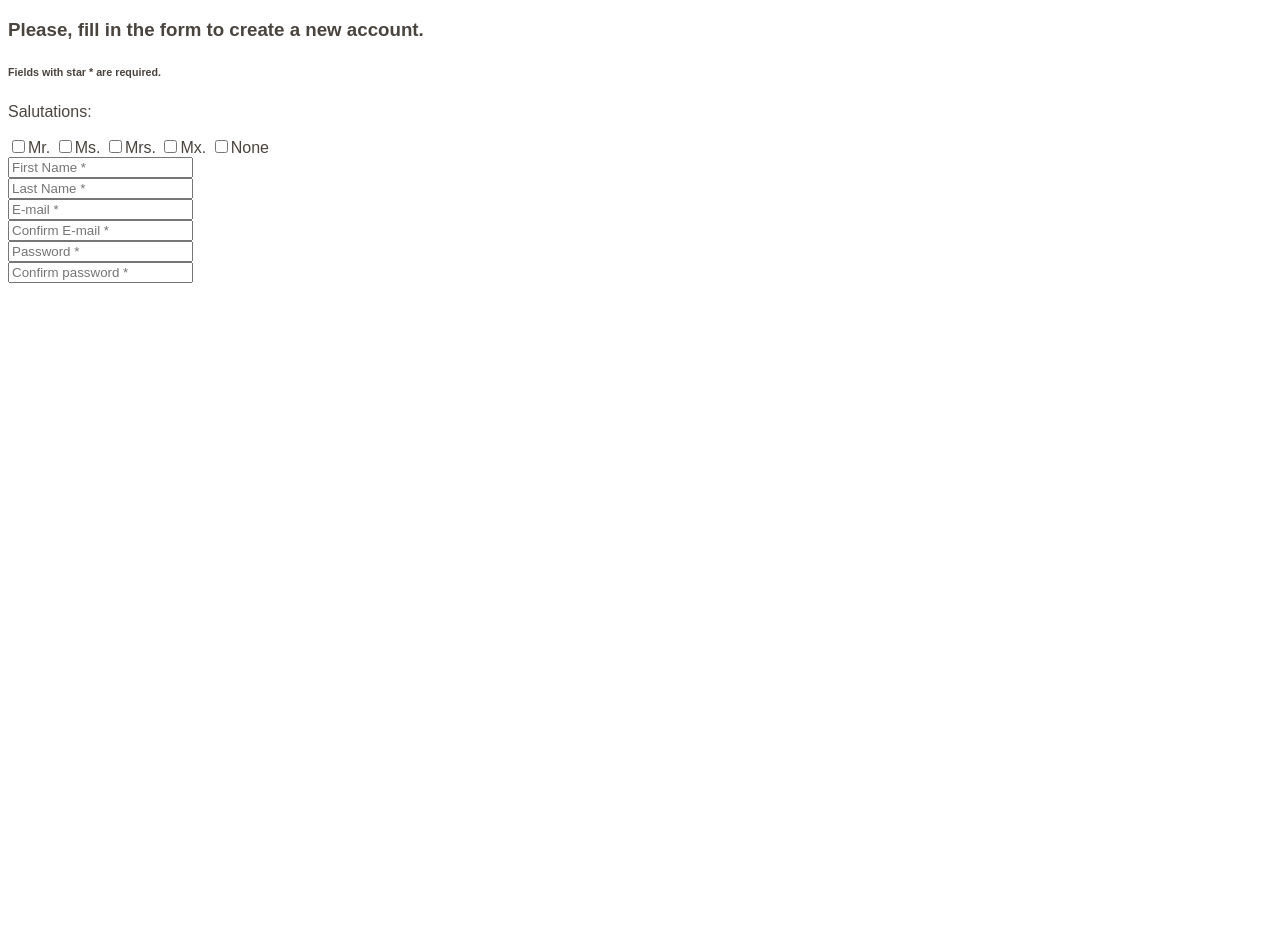
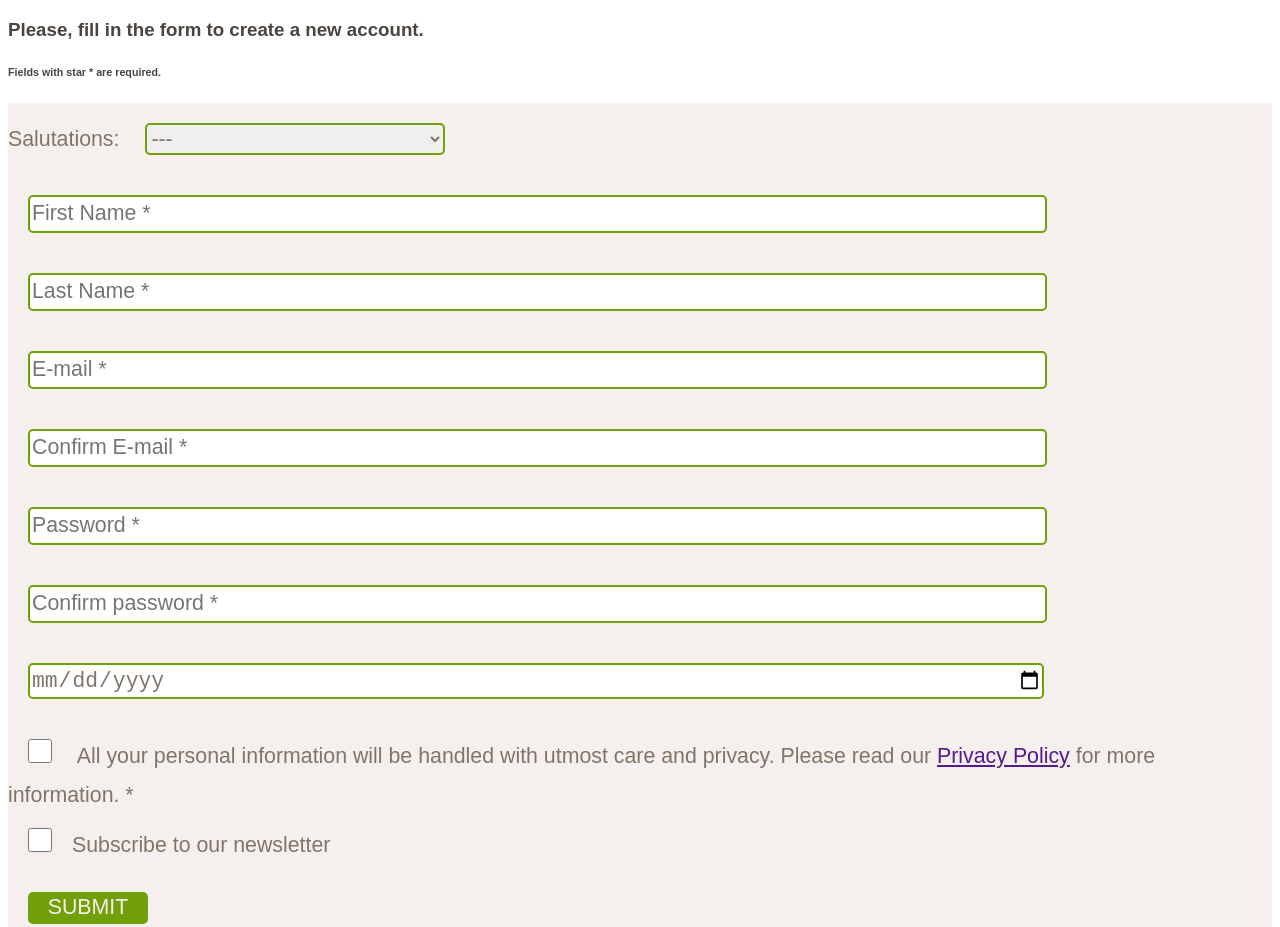
Before and after one commit to UlianaAsadulina/Weleda-Landing-Page, a plain HTML site: page create.html in a window 1280 px wide. Shown: the top 927 px of the page. Before the commit the page ends 800 px from the top, so only its background shows below. Drawn offline with Linux system fonts and the light colour scheme.

Commit message:
Login/Sign in pages styles created

```diff
--- a/create.html
+++ b/create.html
@@ -15,13 +15,17 @@
     <body>
         <h3>Please, fill in the form to create a new account.</h3>
         <h6>Fields with star * are required.</h6>
-        <form action="#">
-            <p>Salutations:</p>
-                <input type="checkbox" name="checkbox1" id="checkbox1"><label for="checkbox1">Mr.</label>
-                <input type="checkbox" name="checkbox2" id="checkbox2"><label for="checkbox1">Ms.</label>
-                <input type="checkbox" name="checkbox3" id="checkbox3"><label for="checkbox3">Mrs.</label>
-                <input type="checkbox" name="checkbox4" id="checkbox4"><label for="checkbox4">Mx.</label>
-                <input type="checkbox" name="checkbox5" id="checkbox5"><label for="checkbox5">None</label>
+        <div class="inputContainer"></div>
+            <form action="#" class="inputForm">
+                <label for="UserSalutations">Salutations:</label>
+                <select id="UserSalutations">
+                    <option value="---">---</option>
+                    <option value="Mr.">Mr.</option>
+                    <option value="Ms.">Ms.</option>
+                    <option value="Mrs.">Mrs.</option>
+                    <option value="Mx.">Mx.</option>
+                </select>
+
                 <br>
                 <input type="text" name="firstName" id="FirstName" placeholder="First Name *" required>
                 <br>
@@ -35,10 +39,18 @@
                 <br>
                 <input type="passwordC" name="PasswordC" id="UserPasswordConf" placeholder="Confirm password *" required>
                 <br>
-
-
-
+                <input type="date" name="dateBirth" id="UserDateBurth" placeholder="mm/dd/yyyy">
+                <br>
+                <input type="checkbox" name="privPolicy" id="PrivacyPolicy" required>
+                <label for="privPolicy">
+                    All your personal information will be handled with utmost care and privacy. Please read our  <a href="">Privacy Policy</a> for more information. *
+                </label>
+                <br>
+                <input type="checkbox" name="newsSub" id="NewsLetter"><label for="newsSub">Subscribe to our newsletter</label>
+                <br>
+                <input type="button" value="SUBMIT">
             </form>
+        </div>
 
 
 
--- a/style.css
+++ b/style.css
@@ -95,9 +95,60 @@ body {
     min-height: 80px;
 }
 
+input {
+    width: 80%;
+    height: 24pt;
+    margin: 20px;
+    color: #807569;
+    font-size: 16pt;
+    border: 2px solid #72a008;
+    border-radius: 5px;
+}
+
+
+
 .loginContainer {
     border: 2px solid gainsboro;
     margin: 50px;
     padding: 50px;
     max-width: 80%;
 }
+
+.inputContainer {
+    background-color: #f5f0ed;
+    color: #807569;
+    font-size: 16pt;
+    margin: 20px;
+}
+
+.inputForm {
+    background-color: #f5f0ed;
+    color: #807569;
+    font-size: 16pt;
+
+}
+
+input[type=checkbox] {
+    width: 18pt;
+    height: 18pt;
+    margin-left: 20px;
+    border: 2px solid #72a008;
+    border-radius: 5px;
+}
+
+
+input[type=button] {
+    background-color: #72a008;
+    color: #f5f0ed;
+    width: 120px;
+}
+
+#UserSalutations {
+    width: 300px;
+    height: 24pt;
+    margin: 20px;
+    color: #807569;
+    font-size: 16pt;
+    border: 2px solid #72a008;
+    border-radius: 5px;
+ }
```
Also changed, not shown: login.html (+2 -4 lines). Lines whose indentation alone changed are shown as unchanged.
